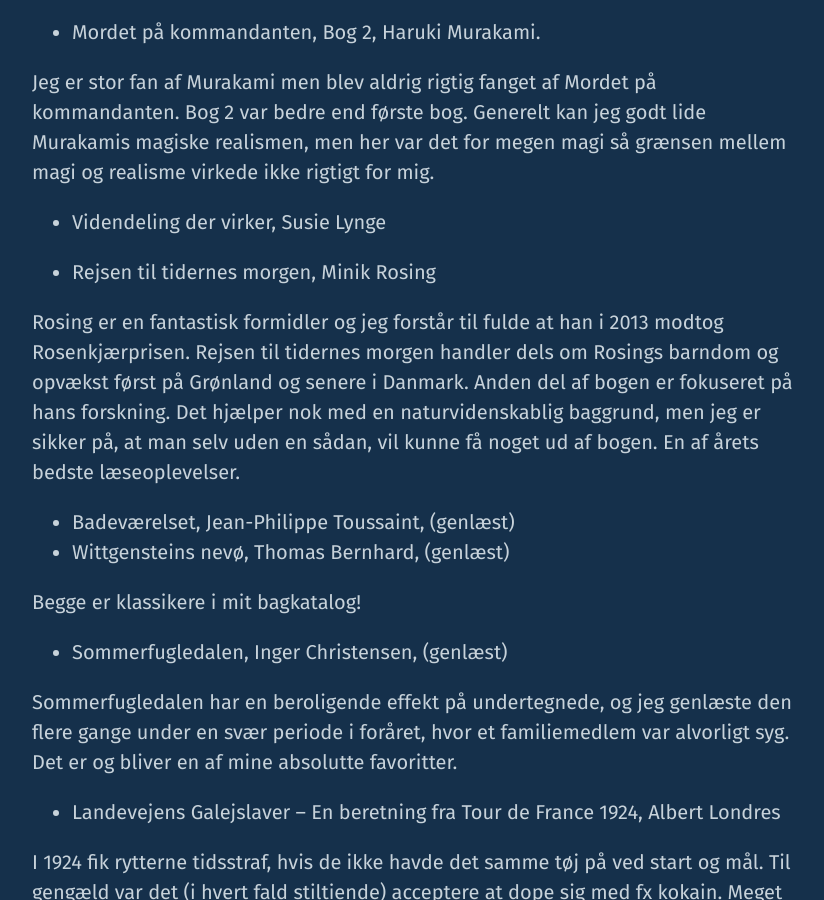
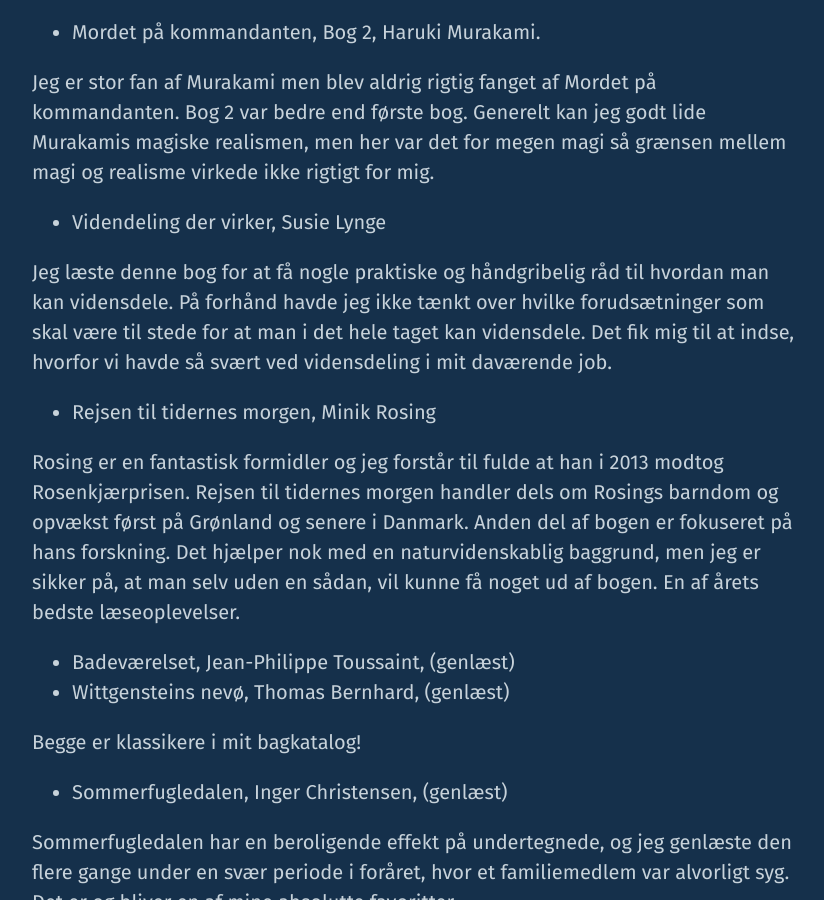
Before and after one commit to carsten-j/carsten-j.github.io, a Jekyll site: the page built from _posts/2020-03-02-books20019.markdown, in a window 1280 px wide and 900 px high, scrolled down 876 px. Shown: the whole window, without its empty margins (224-1048 px from the left). Built offline with Jekyll 4.4.1, drawn with Linux system fonts in a browser that asks for light colours; nearby versions of some CDN libraries.

Commit message:
Update 2020-03-02-books20019.markdown

```diff
--- a/_posts/2020-03-02-books20019.markdown
+++ b/_posts/2020-03-02-books20019.markdown
@@ -23,6 +23,8 @@
 Jeg er stor fan af Murakami men blev aldrig rigtig fanget af Mordet på kommandanten. Bog 2 var bedre end første bog. Generelt kan jeg godt lide Murakamis magiske realismen, men her var det for megen magi så grænsen mellem magi og realisme virkede ikke rigtigt for mig.
 
 * Videndeling der virker, Susie Lynge
+
+Jeg læste denne bog for at få nogle praktiske og håndgribelig råd til hvordan man kan vidensdele. På forhånd havde jeg ikke tænkt over hvilke forudsætninger som skal være til stede for at man i det hele taget kan vidensdele. Det fik mig til at indse, hvorfor vi havde så svært ved vidensdeling i mit daværende job.
 
 * Rejsen til tidernes morgen, Minik Rosing
 
```
